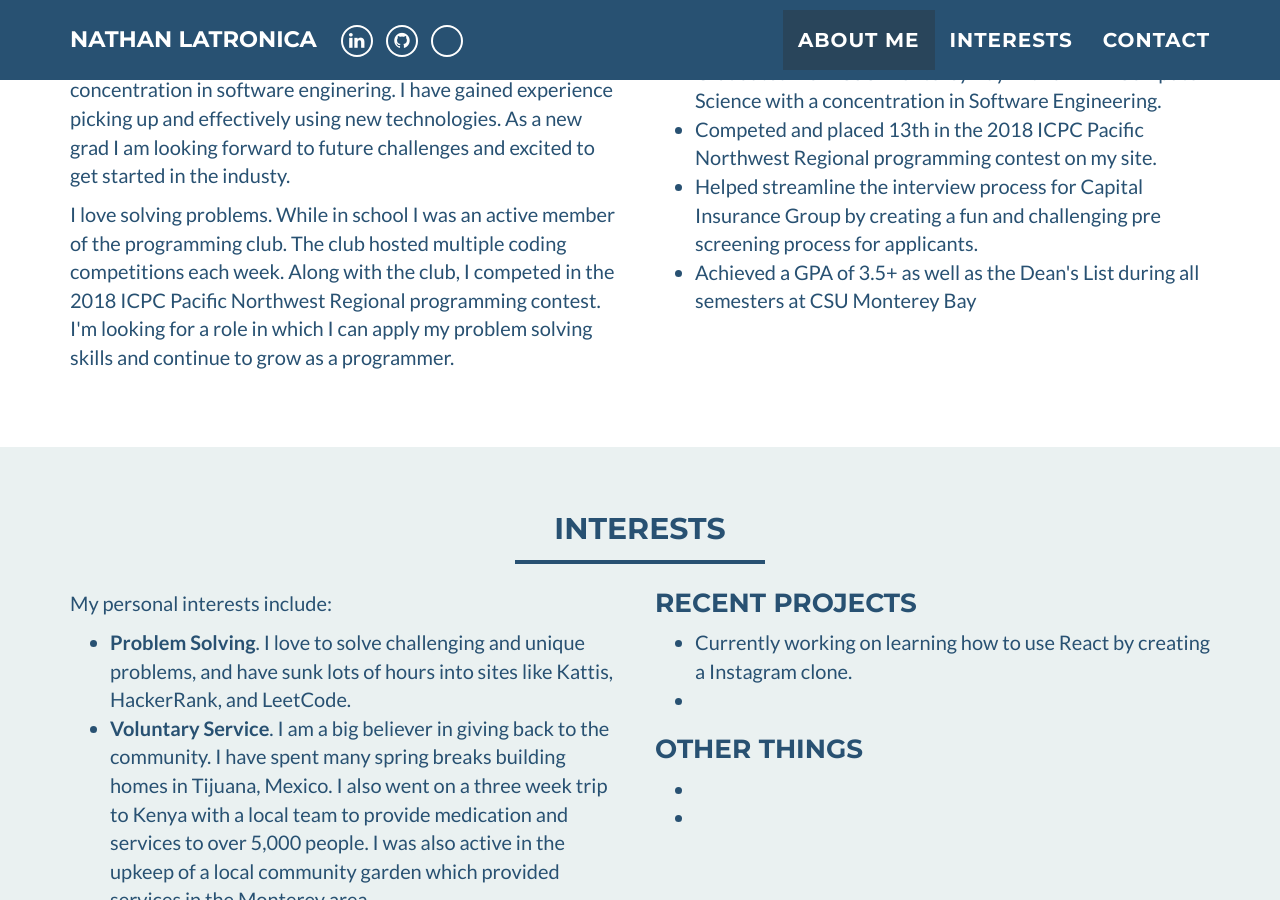
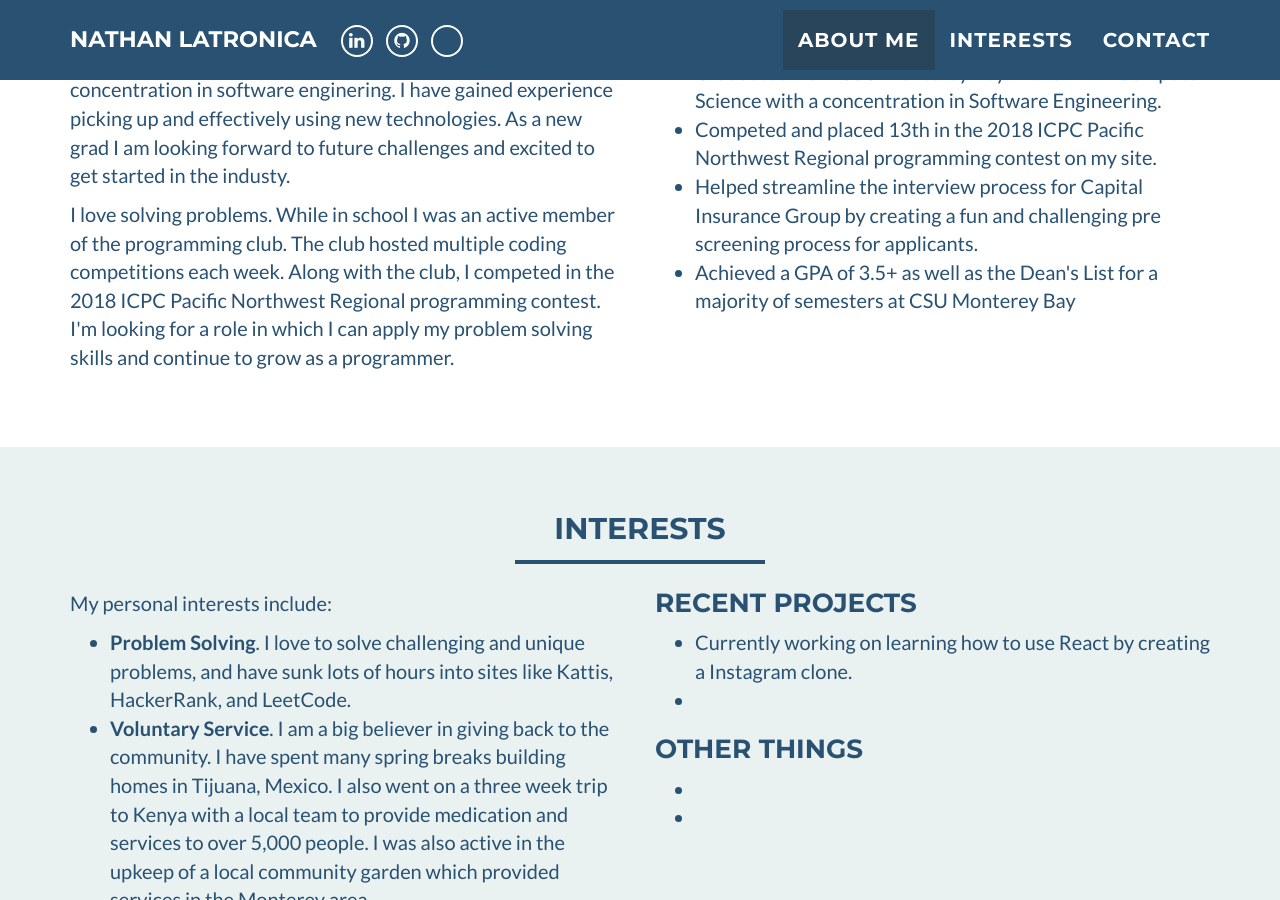
Before and after one commit to nathanlatronica/nathanlatronica.github.io, a Jekyll site: the page built from index.html, in a window 1280 px wide and 900 px high, scrolled down 698 px. Built offline with Jekyll 4.4.1, drawn with Linux system fonts in a browser that asks for light colours.

Commit message:
Update about_me.html

```diff
--- a/_includes/about_me.html
+++ b/_includes/about_me.html
@@ -35,7 +35,7 @@
             Helped streamline the interview process for Capital Insurance Group by creating a fun and challenging
             pre screening process for applicants.
     			<li>
-            Achieved a GPA of 3.5+ as well as the Dean's List during all semesters at CSU Monterey Bay
+            Achieved a GPA of 3.5+ as well as the Dean's List for a majority of semesters at CSU Monterey Bay
     			</li>
 		    </ul>
 	    </div>
```
